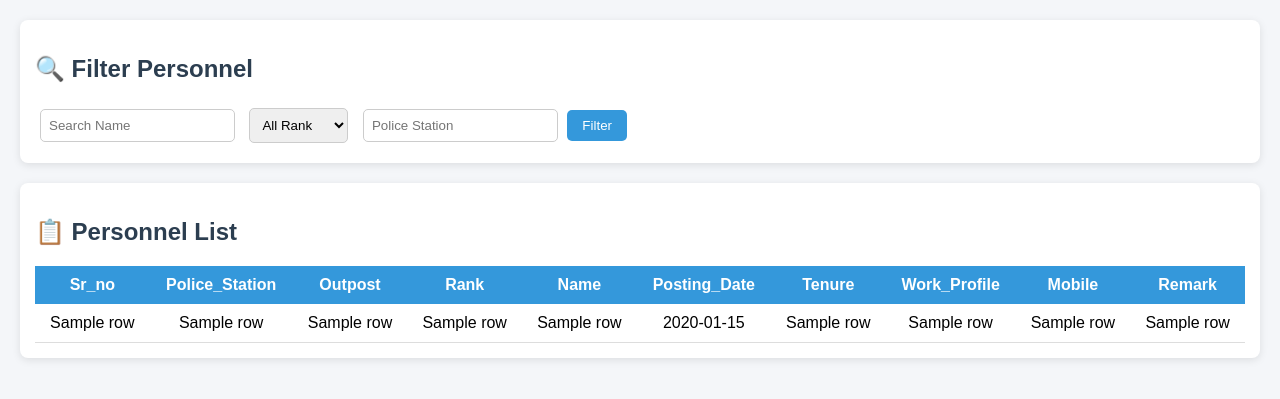
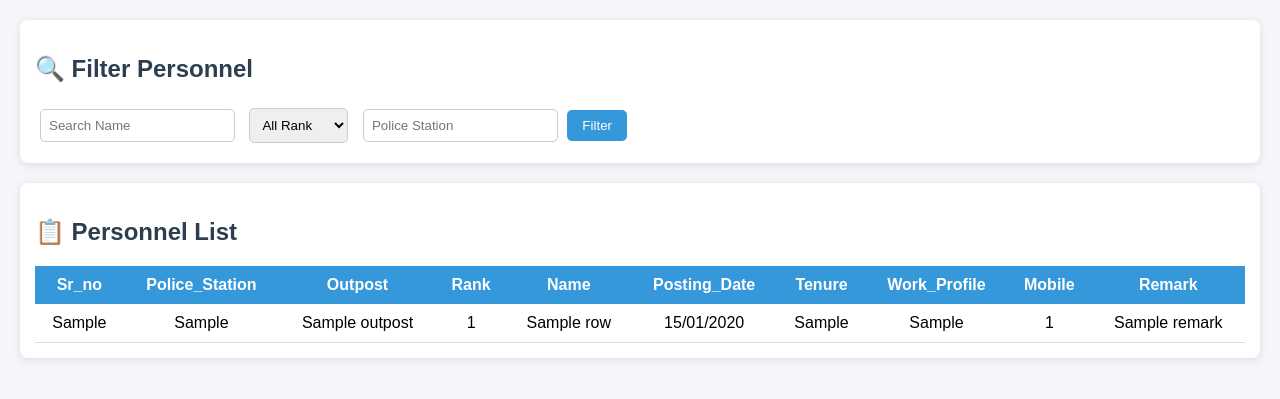
Before and after one commit to rohit502dhurve-cloud/police-websit, a Flask app: template templates/personnel.html in a window 1280 px wide. Shown: the top 399 px of the page. Run offline with Flask 3, Linux system fonts and the light colour scheme; the template is opened without the code that fills it: most values are stand-ins (such as "Sample title", 1, 10 or a date in 2020); some libraries are stand-ins or nearby versions.

Commit message:
Update personnel.html

```diff
--- a/templates/personnel.html
+++ b/templates/personnel.html
@@ -111,23 +111,22 @@
 
         {% for row in data %}
         <tr>
-            <td>{{ row[1] }}</td>
-            <td>{{ row[2] }}</td>
-            <td>{{ row[3] }}</td>
-            <td>{{ row[4] }}</td>
-            <td>{{ row[5] }}</td>
+            <td>{{ row['sr_no'] }}</td>
+            <td>{{ row['police_station'] }}</td>
+            <td>{{ row['outpost'] }}</td>
+            <td>{{ row['rank'] }}</td>
+            <td>{{ row['name'] }}</td>
             <td>
-                {% if row[6] %}
-                    {{ row[6].strftime('%d/%m/%Y') }}
+                {% if row['posting_date'] %}
+                    {{ row['posting_date'].strftime('%d/%m/%Y') }}
                 {% else %}
                     -
                 {% endif %}
             </td>
-            <td>{{ row[7] }}</td>
-            <td>{{ row[8] }}</td>
-            <td>{{ row[9] }}</td>
-            <td>{{ row[10] }}</td>
-
+            <td>{{ row['posting_tenure'] }}</td>
+            <td>{{ row['work_profile'] }}</td>
+            <td>{{ row['mobile_number'] }}</td>
+            <td>{{ row['remark'] }}</td>
         </tr>
         {% endfor %}
     </table>
```
